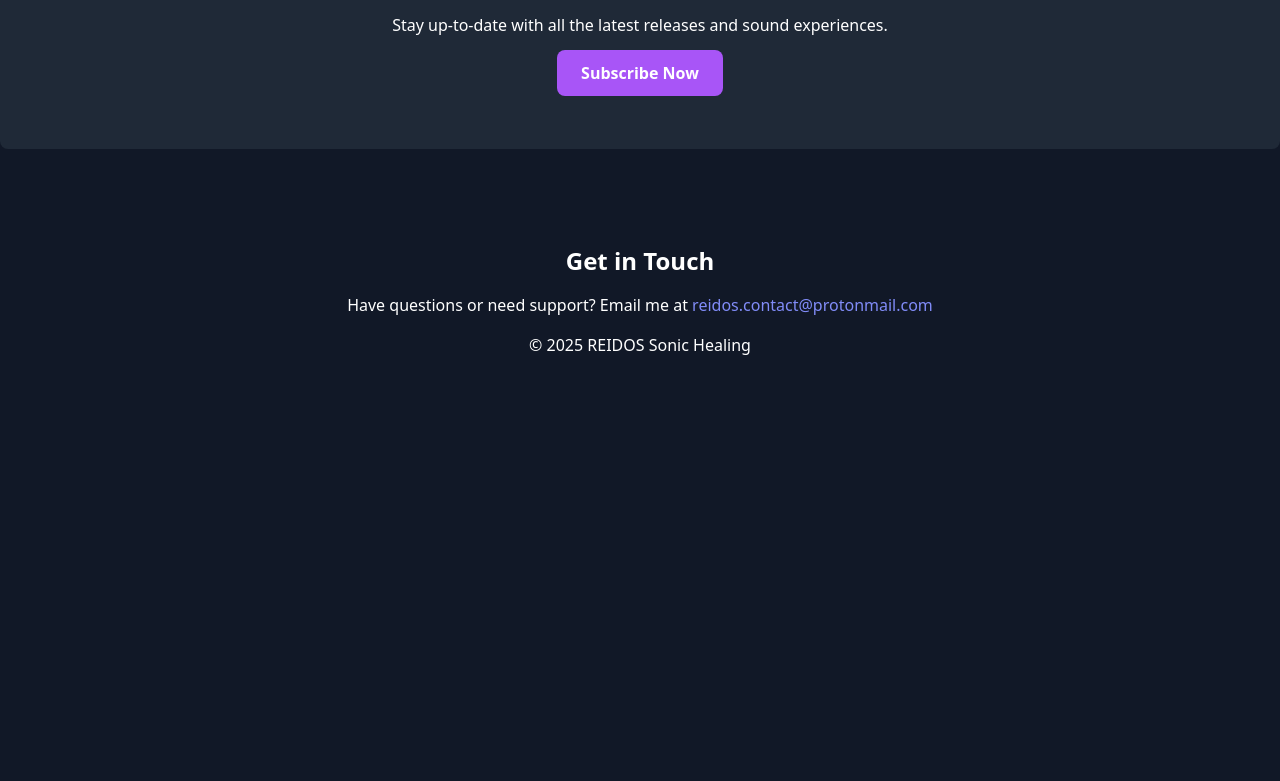
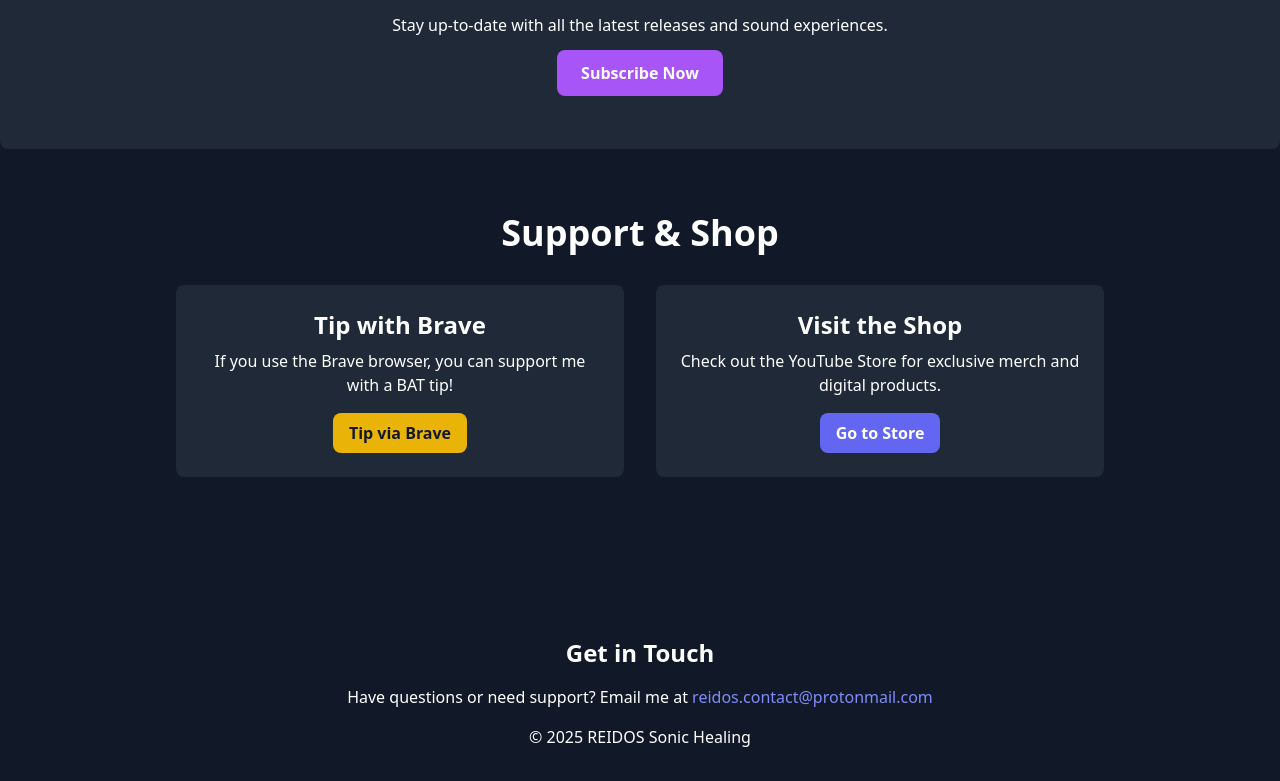
Before and after one commit to Reidosxyz/Sonic-healing-site, a plain HTML site: page index.html in a window 1280 px wide. Shown: the part 1611-2392 px from the top of the page. Before the commit the page ends 2000 px from the top, so only its background shows below. Drawn offline with nearby package versions, Linux system fonts and the light colour scheme.

Commit message:
Add Support & Shop section, Brave tip, store, and community links

```diff
--- a/index.html
+++ b/index.html
@@ -15,6 +15,8 @@
         <a href="#videos" class="mx-4 hover:underline">Videos</a>
         <a href="#guides" class="mx-4 hover:underline">Guides</a>
         <a href="#subscribe" class="mx-4 hover:underline">Subscribe</a>
+        <a href="#support" class="mx-4 hover:underline">Support & Shop</a>
+        <a href="https://www.youtube.com/@reidos1/community" target="_blank" class="mx-4 hover:underline">Community</a>
         <a href="#contact" class="mx-4 hover:underline">Contact</a>
       </nav>
     </div>
@@ -131,6 +133,22 @@
     </div>
   </section>
 
+  <section id="support" class="container mx-auto py-16">
+    <h3 class="text-4xl font-semibold mb-8 text-center">Support & Shop</h3>
+    <div class="flex flex-col md:flex-row justify-center items-center gap-8">
+      <div class="bg-gray-800 rounded-lg p-6 flex-1 max-w-md text-center">
+        <h4 class="text-2xl font-bold mb-2">Tip with Brave</h4>
+        <p class="mb-4">If you use the Brave browser, you can support me with a BAT tip!</p>
+        <a href="https://publishers.basicattentiontoken.org/en/c/HK4APswbk4" target="_blank" class="inline-block bg-yellow-500 hover:bg-yellow-600 text-gray-900 font-semibold py-2 px-4 rounded-lg transition-colors">Tip via Brave</a>
+      </div>
+      <div class="bg-gray-800 rounded-lg p-6 flex-1 max-w-md text-center">
+        <h4 class="text-2xl font-bold mb-2">Visit the Shop</h4>
+        <p class="mb-4">Check out the YouTube Store for exclusive merch and digital products.</p>
+        <a href="https://reidos-sonic-healing-shop.fourthwall.com/en-aud/" target="_blank" class="inline-block bg-indigo-500 hover:bg-indigo-600 text-white font-semibold py-2 px-4 rounded-lg transition-colors">Go to Store</a>
+      </div>
+    </div>
+  </section>
+
   <footer id="contact" class="bg-gray-900 p-8 mt-16">
     <div class="container mx-auto text-center">
       <h4 class="text-2xl font-bold mb-4">Get in Touch</h4>
```
